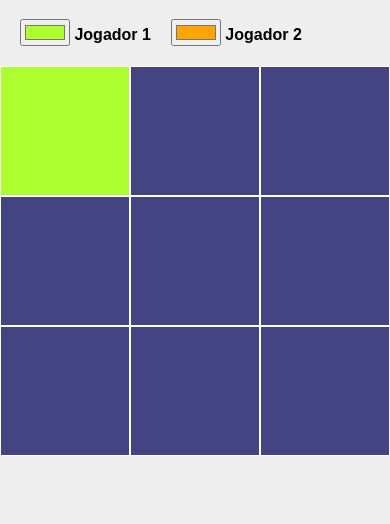
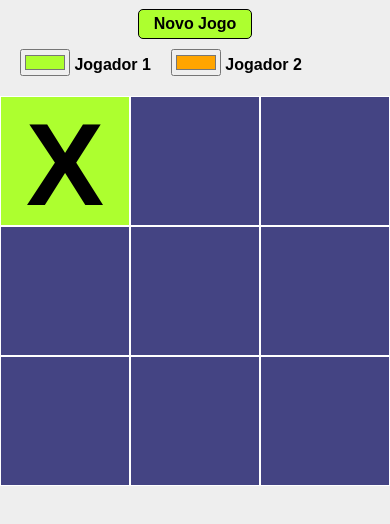
Before and after one commit to HWshots/TicTacToe, a plain HTML site: page index.html in a window 390 px wide. Both pictures are taken after a click on the element 64 px from the left and 188 px from the top of the page. Shown: the part 58-582 px from the top of the page. Drawn offline with Linux system fonts and the light colour scheme.

Commit message:
responsive fixes

```diff
--- a/app.js
+++ b/app.js
@@ -7,15 +7,14 @@ console.log("Vez do jogador " + player + " ->");
 const color1 = document.getElementById("color1");
 const color2 = document.getElementById("color2");
 
-let color1play = color1.value;
-let color2play = color2.value;
-
 function init() {
     for (let i = 0; i < 9; i++) {
-        const square = document.createElement("div");
-        square.classList.add("square");
-        game.appendChild(square);
+        const div = document.createElement("div");
+        div.classList.add("square");
+        game.appendChild(div);
     }
+    viewportSize();
+    colorSelect();
     play();
 }
 init();
@@ -30,17 +29,37 @@ function play() {
                 jogadas++;
                 if (player == 1) {
                     squareN[j] = 1;
-                    this.style.backgroundColor = color1.value;
+                    this.classList.add("player1");
+                    this.textContent = "X";
                 } else if (player == 2) {
                     squareN[j] = 2;
-                    this.style.backgroundColor = color2.value;
+                    this.classList.add("player2");
+                    this.textContent = "O";
                 }
                 console.log("Jogador: " + squareN[j] + " posição: " + (j + 1));
                 check();
             }
-
+            colorChange();
 
         };
+    }
+}
+
+function colorSelect() {
+    const colorInput = document.querySelectorAll(".colorSelect input");
+    for (let j = 0; j < colorInput.length; j++) {
+        colorInput[j].addEventListener("change", colorChange);
+    }
+}
+
+function colorChange() {
+    const player1color = document.getElementsByClassName("player1");
+    for (let k = 0; k < player1color.length; k++) {
+        player1color[k].style.backgroundColor = color1.value;
+    }
+    const player2color = document.getElementsByClassName("player2");
+    for (let l = 0; l < player2color.length; l++) {
+        player2color[l].style.backgroundColor = color2.value;
     }
 }
 
@@ -79,11 +98,66 @@ function reset() {
     init();
 }
 
+const newGame = document.querySelector(".header button");
+newGame.addEventListener("click", reset);
+
 const exit = document.querySelector("#exit");
-exit.addEventListener("click", function(){
+exit.addEventListener("click", function () {
     if (confirm('Quer mesmo sair?')) {
-        location.href='/';
+        location.href = '/';
     } else {
         return false;
     }
 });
+
+function viewportSize() {
+    let viewPortWidth;
+    let viewPortHeight;
+    // the more standards compliant browsers (mozilla/netscape/opera/IE7) use window.innerWidth and window.innerHeight
+    if (typeof window.innerWidth != 'undefined') {
+        viewPortWidth = window.innerWidth,
+            viewPortHeight = window.innerHeight
+    }
+    // IE6 in standards compliant mode (i.e. with a valid doctype as the first line in the document)
+    else if (typeof document.documentElement != 'undefined'
+        && typeof document.documentElement.clientWidth !=
+        'undefined' && document.documentElement.clientWidth != 0) {
+        viewPortWidth = document.documentElement.clientWidth,
+            viewPortHeight = document.documentElement.clientHeight
+    }
+    // older versions of IE
+    else {
+        viewPortWidth = document.getElementsByTagName('body')[0].clientWidth,
+            viewPortHeight = document.getElementsByTagName('body')[0].clientHeight
+    }
+    if (viewPortWidth > (viewPortHeight - 130)) {
+        game.style.width = "calc(100vh - 130px)";
+        game.style.height = "calc(100vh - 130px)";
+        mediaQ();
+    } else {
+        game.style.width = "100vw";
+        game.style.height = "100vw";
+        mediaQ();
+    }
+}
+
+function mediaQ() {
+    const square = document.getElementsByClassName("square");
+    if (window.matchMedia("(max-width: 600px)").matches) {
+        for (let i = 0; i < square.length; i++) {
+            square[i].style.fontSize = "30vw";
+        }
+    } else if (window.matchMedia("(max-height: 730px)").matches) {
+        for (let i = 0; i < square.length; i++) {
+            square[i].style.fontSize = "calc((100vh - 170px) / 3)";
+        }
+    }
+    else {
+        for (let i = 0; i < square.length; i++) {
+            square[i].style.fontSize = "180px";
+        }
+    }
+
+}
+
+window.onresize = viewportSize;
--- a/index.html
+++ b/index.html
@@ -13,6 +13,7 @@
     <button id="exit">Sair</button>
     <div class="header">
         <h1>Tic Tac Toe</h1>
+        <button>Novo Jogo</button>
         <div class="colorSelect">
             <label><input type="color" id="color1" value="#adff2f"> Jogador 1</label>
             <label><input type="color" id="color2" value="#ffa500"> Jogador 2</label>
--- a/main.css
+++ b/main.css
@@ -3,6 +3,7 @@
     --white: white;
     --gray: #eee;
     --square: rgb(68, 68, 131);
+    --border: greenyellow;
     --red: red;
 }
 
@@ -60,6 +61,19 @@ label {
     white-space: nowrap;
 }
 
+button {
+    background-color: var(--border);
+    padding: 5px 15px;
+    border: 1px solid var(--black);
+    border-radius: 5px;
+    font-size: 1em;
+    font-weight: bold;
+    white-space: nowrap;
+    color: var(--black);
+    cursor: pointer;
+    align-self: center;
+}
+
 #exit {
     margin: 0;
     background-color: var(--red);
@@ -82,7 +96,6 @@ label {
     max-height: 600px;
     width: 100vw;
     height: 100vw;
-    border: 5px solid var(--border);
     overflow: hidden;
     display: -webkit-box;
     display: -ms-flexbox;
@@ -99,6 +112,10 @@ label {
     background-color: var(--square);
     width: 33.33%;
     height: 33.33%;
+    text-align: center;
+    font-family: sans-serif;
+    font-weight: bold;
+    font-size: 180px;
 }
 
 .square:hover {
```
